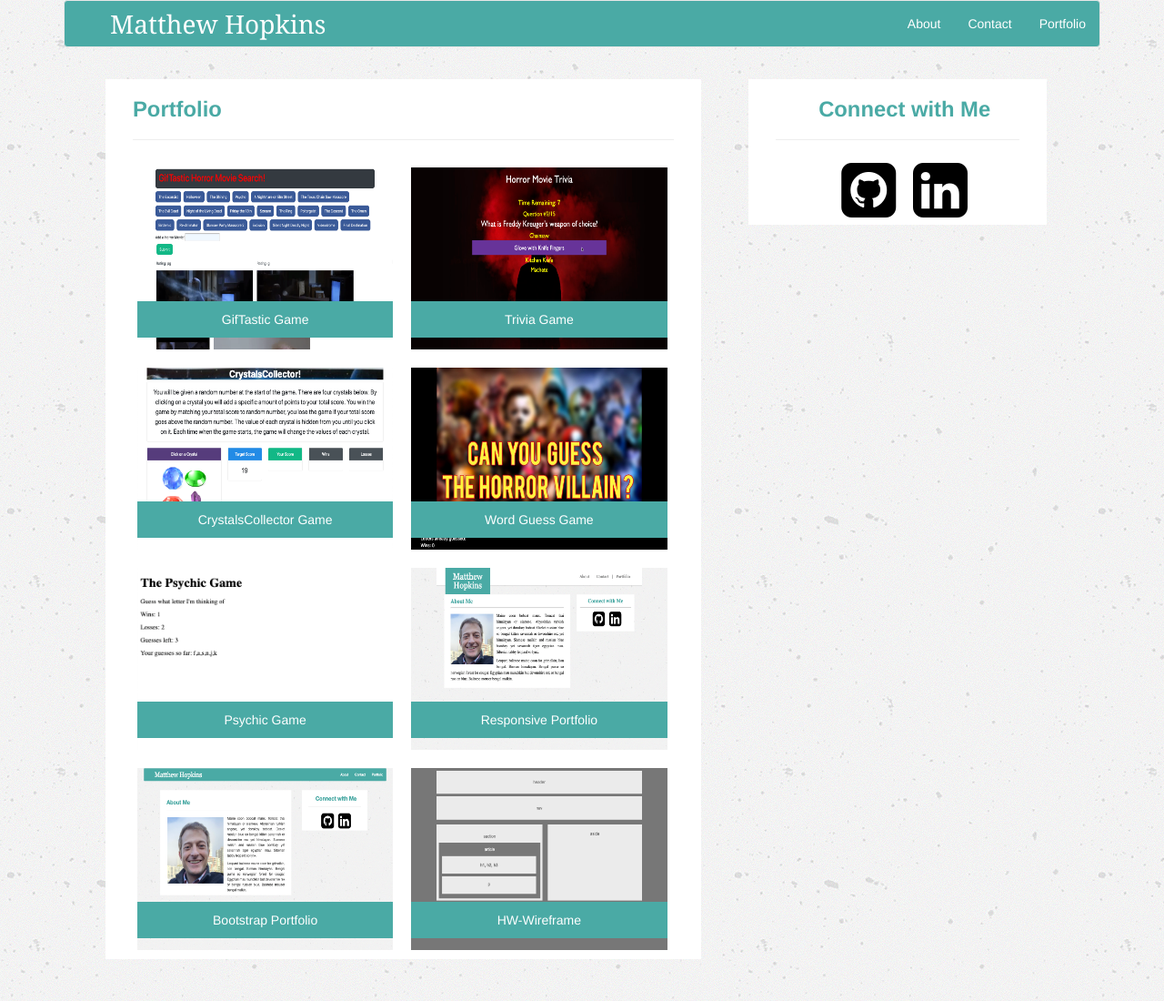
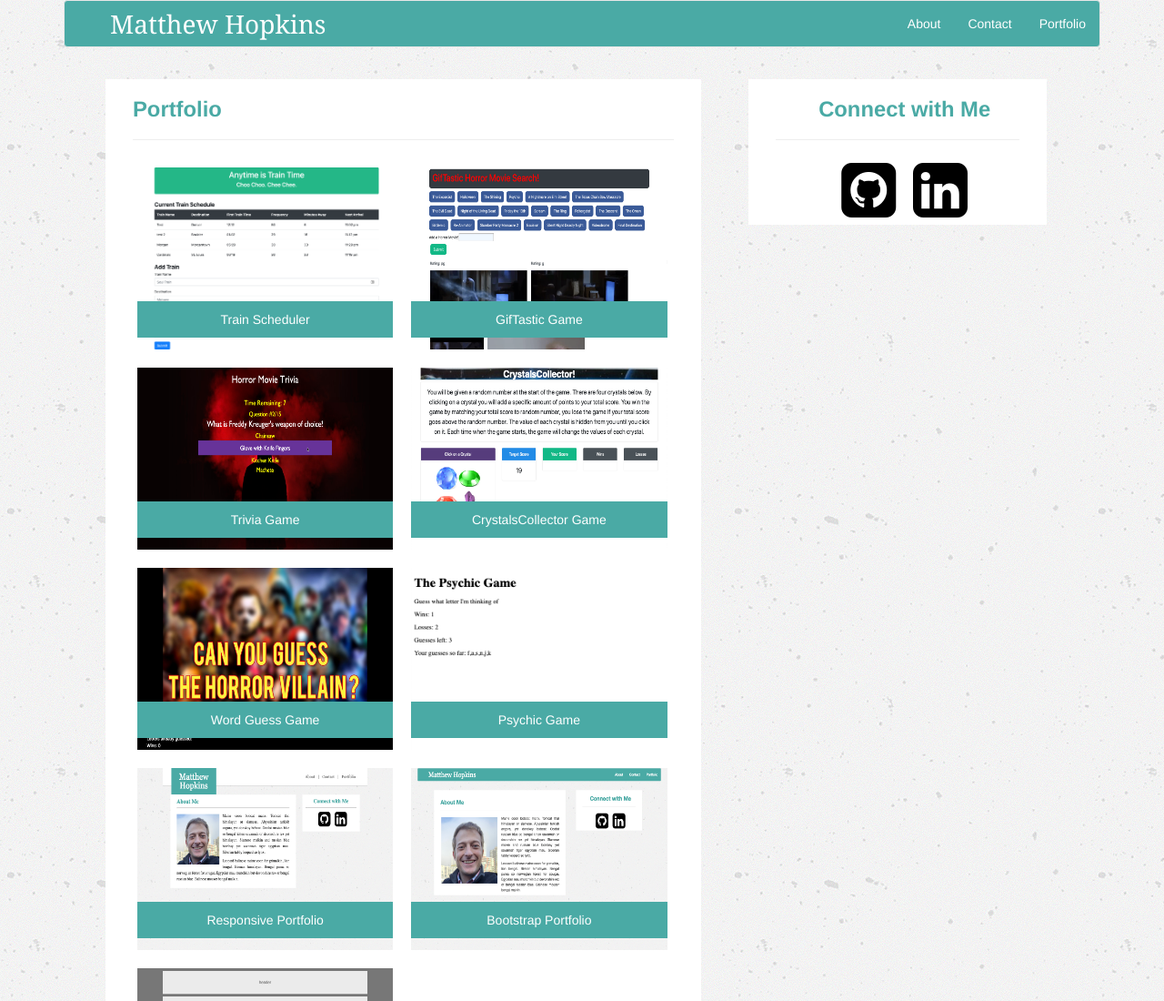
Before and after one commit to mrhopkins/Bootstrap-Portfolio, a plain HTML site: page portfolio.html in a window 1280 px wide. Shown: the top 1100 px of the page at 91% size. Drawn offline with nearby package versions, Linux system fonts and the light colour scheme.

Commit message:
added link to portfolio page

```diff
--- a/portfolio.html
+++ b/portfolio.html
@@ -54,6 +54,12 @@
             <h2>Portfolio</h2>
             <hr>
                 <ul>
+                    <li>
+                        <a href="https://mrhopkins.github.io/train-scheduler/" target="_blank"><img src="assets/images/train-scheduler.png"
+                                height="110px" />
+                            <div class="portLabel">Train Scheduler</div>
+                        </a>
+                    </li>
                     <li>
                         <a href="https://mrhopkins.github.io/GifTastic/" target="_blank"><img src="assets/images/giftastic.png"
                                 height="110px" />
```
Also changed, not shown: assets/images/train-scheduler.png (added).
